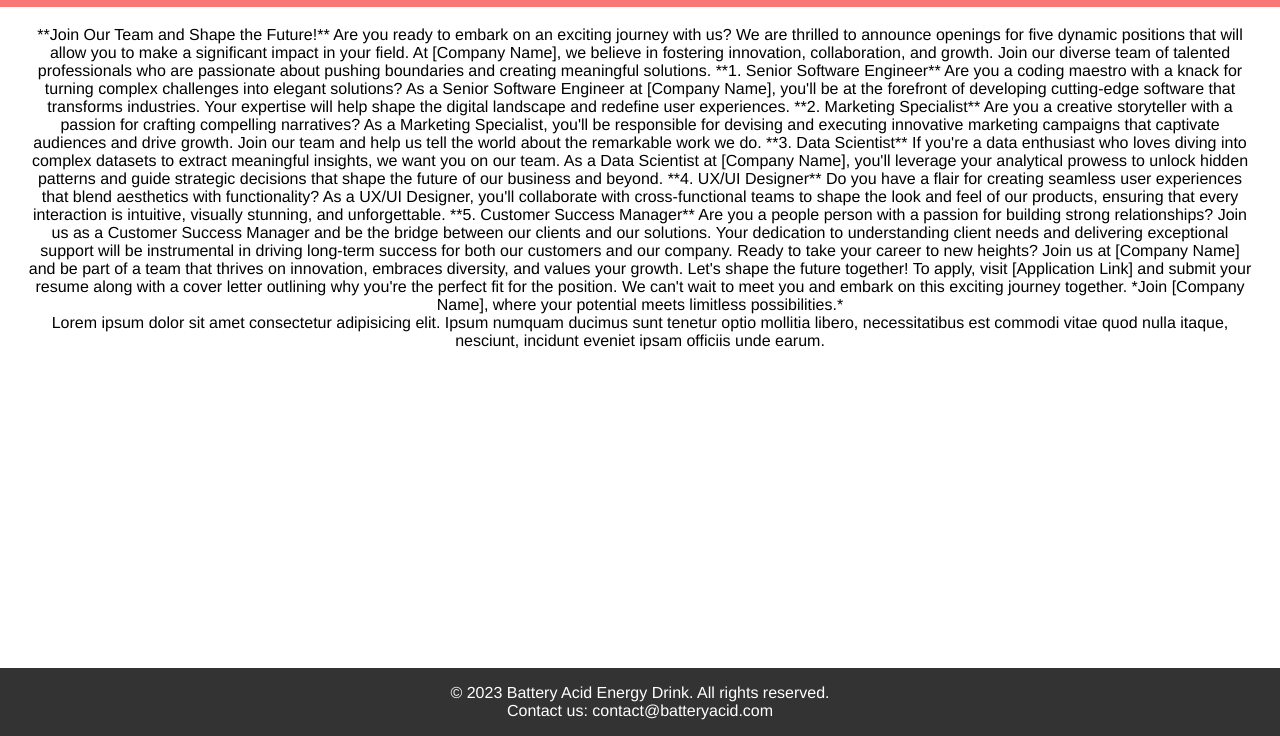
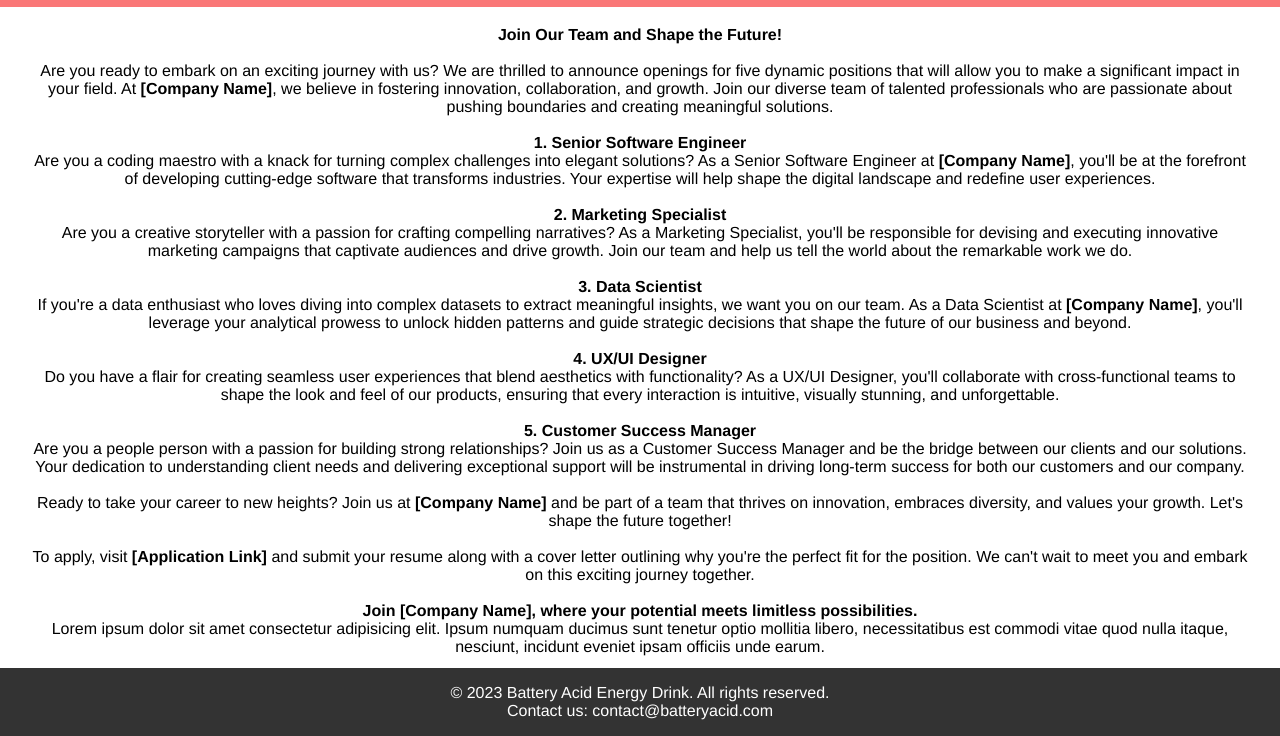
Before and after one commit to milliexn/batteryacid, a plain HTML site: page careersPage.html in a window 1280 px wide. Shown: the part 64-800 px from the top of the page. Drawn offline with nearby package versions, Linux system fonts and the light colour scheme.

Commit message:
Update careersPage.html

```diff
--- a/careersPage.html
+++ b/careersPage.html
@@ -12,31 +12,31 @@
 
     <div class="container">
         <p>
-            **Join Our Team and Shape the Future!**
+            <b>Join Our Team and Shape the Future!</b><br><br>
 
-Are you ready to embark on an exciting journey with us? We are thrilled to announce openings for five dynamic positions that will allow you to make a significant impact in your field. At [Company Name], we believe in fostering innovation, collaboration, and growth. Join our diverse team of talented professionals who are passionate about pushing boundaries and creating meaningful solutions.
+Are you ready to embark on an exciting journey with us? We are thrilled to announce openings for five dynamic positions that will allow you to make a significant impact in your field. At <b>[Company Name]</b>, we believe in fostering innovation, collaboration, and growth. Join our diverse team of talented professionals who are passionate about pushing boundaries and creating meaningful solutions.<br><br>
 
-**1. Senior Software Engineer**
-Are you a coding maestro with a knack for turning complex challenges into elegant solutions? As a Senior Software Engineer at [Company Name], you'll be at the forefront of developing cutting-edge software that transforms industries. Your expertise will help shape the digital landscape and redefine user experiences.
+<b>1. Senior Software Engineer</b><br>
+Are you a coding maestro with a knack for turning complex challenges into elegant solutions? As a Senior Software Engineer at <b>[Company Name]</b>, you'll be at the forefront of developing cutting-edge software that transforms industries. Your expertise will help shape the digital landscape and redefine user experiences.<br><br>
 
-**2. Marketing Specialist**
-Are you a creative storyteller with a passion for crafting compelling narratives? As a Marketing Specialist, you'll be responsible for devising and executing innovative marketing campaigns that captivate audiences and drive growth. Join our team and help us tell the world about the remarkable work we do.
+<b>2. Marketing Specialist</b><br>
+Are you a creative storyteller with a passion for crafting compelling narratives? As a Marketing Specialist, you'll be responsible for devising and executing innovative marketing campaigns that captivate audiences and drive growth. Join our team and help us tell the world about the remarkable work we do.<br><br>
 
-**3. Data Scientist**
-If you're a data enthusiast who loves diving into complex datasets to extract meaningful insights, we want you on our team. As a Data Scientist at [Company Name], you'll leverage your analytical prowess to unlock hidden patterns and guide strategic decisions that shape the future of our business and beyond.
+<b>3. Data Scientist</b><br>
+If you're a data enthusiast who loves diving into complex datasets to extract meaningful insights, we want you on our team. As a Data Scientist at <b>[Company Name]</b>, you'll leverage your analytical prowess to unlock hidden patterns and guide strategic decisions that shape the future of our business and beyond.<br><br>
 
-**4. UX/UI Designer**
-Do you have a flair for creating seamless user experiences that blend aesthetics with functionality? As a UX/UI Designer, you'll collaborate with cross-functional teams to shape the look and feel of our products, ensuring that every interaction is intuitive, visually stunning, and unforgettable.
+<b>4. UX/UI Designer</b><br>
+Do you have a flair for creating seamless user experiences that blend aesthetics with functionality? As a UX/UI Designer, you'll collaborate with cross-functional teams to shape the look and feel of our products, ensuring that every interaction is intuitive, visually stunning, and unforgettable.<br><br>
 
-**5. Customer Success Manager**
-Are you a people person with a passion for building strong relationships? Join us as a Customer Success Manager and be the bridge between our clients and our solutions. Your dedication to understanding client needs and delivering exceptional support will be instrumental in driving long-term success for both our customers and our company.
+<b>5. Customer Success Manager</b><br>
+Are you a people person with a passion for building strong relationships? Join us as a Customer Success Manager and be the bridge between our clients and our solutions. Your dedication to understanding client needs and delivering exceptional support will be instrumental in driving long-term success for both our customers and our company.<br><br>
 
-Ready to take your career to new heights? Join us at [Company Name] and be part of a team that thrives on innovation, embraces diversity, and values your growth. Let's shape the future together!
+Ready to take your career to new heights? Join us at <b>[Company Name]</b> and be part of a team that thrives on innovation, embraces diversity, and values your growth. Let's shape the future together!<br><br>
 
-To apply, visit [Application Link] and submit your resume along with a cover letter outlining why you're the perfect fit for the position. We can't wait to meet you and embark on this exciting journey together.
+To apply, visit <b>[Application Link]</b> and submit your resume along with a cover letter outlining why you're the perfect fit for the position. We can't wait to meet you and embark on this exciting journey together.<br><br>
 
-*Join [Company Name], where your potential meets limitless possibilities.*
-        </p>
+<b>Join [Company Name], where your potential meets limitless possibilities.</b>
+    </p>
 
 
         <p>
```
